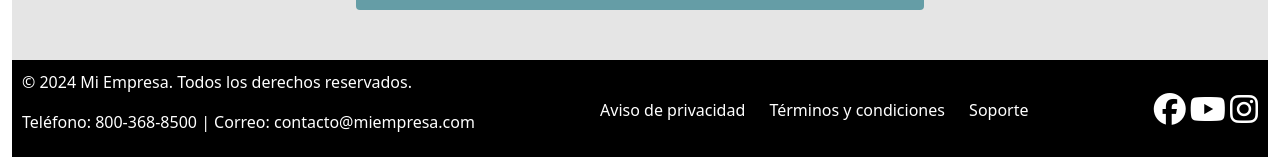
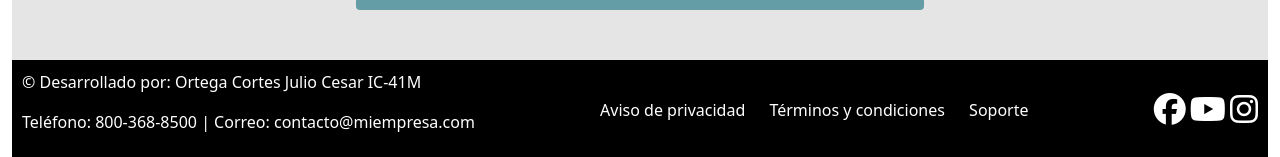
Before and after one commit to cesarpantalonescuadrados/pag_fake_bot, a plain HTML site: page MT09-N.html in a window 1280 px wide. Shown: the part 4178-4335 px from the top of the page. Drawn offline with Linux system fonts and the light colour scheme.

Commit message:
Update MT09-N.html

```diff
--- a/MT09-N.html
+++ b/MT09-N.html
@@ -407,7 +407,7 @@
       <footer class="pie">
         <div class="footer-container">
           <div class="footer-info">
-              <p>&copy; 2024 Mi Empresa. Todos los derechos reservados.</p>
+                       <p style="color: white;">&copy; Desarrollado por: Ortega Cortes Julio Cesar IC-41M</p>
               <p>Teléfono: 800-368-8500 | Correo: contacto@miempresa.com</p>
           </div>
 
```
